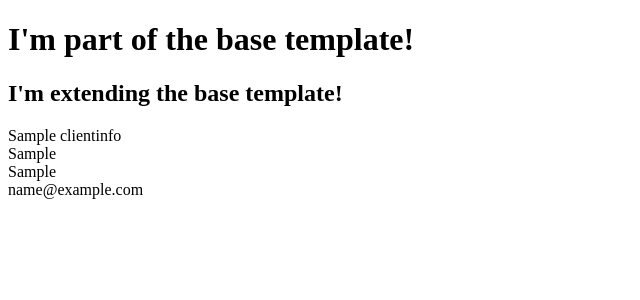
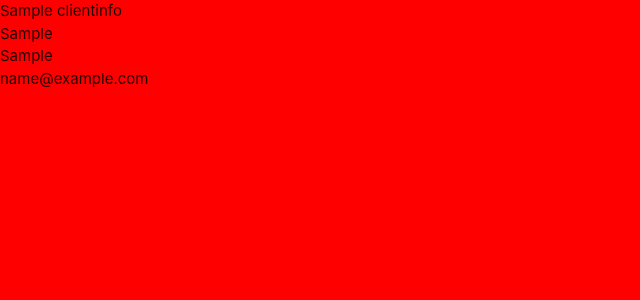
Before and after one commit to Code-Institute-Submissions/katjacodes-invoicingApp_OctResub, a Flask app: page / in a window 1280 px wide. Shown: the top 300 px of the page, without its empty margins (0-640 px from the left). Run offline with Flask 2, Linux system fonts and the light colour scheme; a database or web service that is not in the repository returns one stand-in record (values such as "Sample title"); some libraries are stand-ins or nearby versions.

Commit message:
add Materialize and static files

```diff
--- /dev/null
+++ b/static/css/style.css
@@ -0,0 +1,3 @@
+body {
+    background-color: red;
+}
--- a/templates/base.html
+++ b/templates/base.html
@@ -4,13 +4,24 @@
     <meta charset="UTF-8">
     <meta http-equiv="X-UA-Compatible" content="IE=edge">
     <meta name="viewport" content="width=device-width, initial-scale=1.0">
+    <link rel="stylesheet" href="https://cdnjs.cloudflare.com/ajax/libs/font-awesome/5.15.4/css/all.min.css"
+        integrity="sha512-1ycn6IcaQQ40/MKBW2W4Rhis/DbILU74C1vSrLJxCq57o941Ym01SwNsOMqvEBFlcgUa6xLiPY/NS5R+E6ztJQ==" crossorigin="anonymous" referrerpolicy="no-referrer" type="text/css"/>
+    <link rel="stylesheet" href="https://cdnjs.cloudflare.com/ajax/libs/materialize/1.0.0/css/materialize.min.css" type="text/css">
+    <link rel="stylesheet" href="{{ url_for('static', filename='css/style.css') }}" type="text/css">
+    {% block styles %}
+    {% endblock %}
     <title>Client Informatioin</title>
 </head>
 <body>
 
-    <h1>I'm part of the base template!</h1>
     {% block content %}
     {% endblock %}
 
+    <script src="https://code.jquery.com/jquery-3.6.0.min.js"
+        integrity="sha256-/xUj+3OJU5yExlq6GSYGSHk7tPXikynS7ogEvDej/m4=" crossorigin="anonymous"></script>
+    <script src="https://cdnjs.cloudflare.com/ajax/libs/materialize/1.0.0/js/materialize.min.js"></script>
+    <script src="{{ url_for('static', filename='js/script.js') }}"></script>
+    {% block scripts %}
+    {% endblock %}
 </body>
 </html>
--- a/templates/clientInfo.html
+++ b/templates/clientInfo.html
@@ -1,7 +1,6 @@
 {% extends "base.html" %}
 {% block content %}
 
-    <h2>I'm extending the base template!</h2>
 
     {% for clientInfo in clientInfo %}
         {{ clientInfo.client_name }}<br>
```
Also changed, not shown: static/js/script.js (added).
